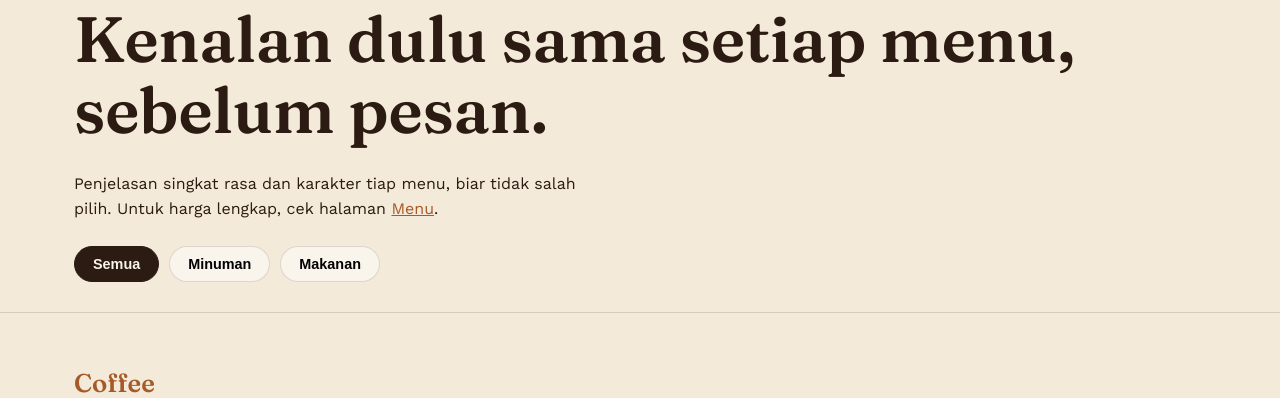
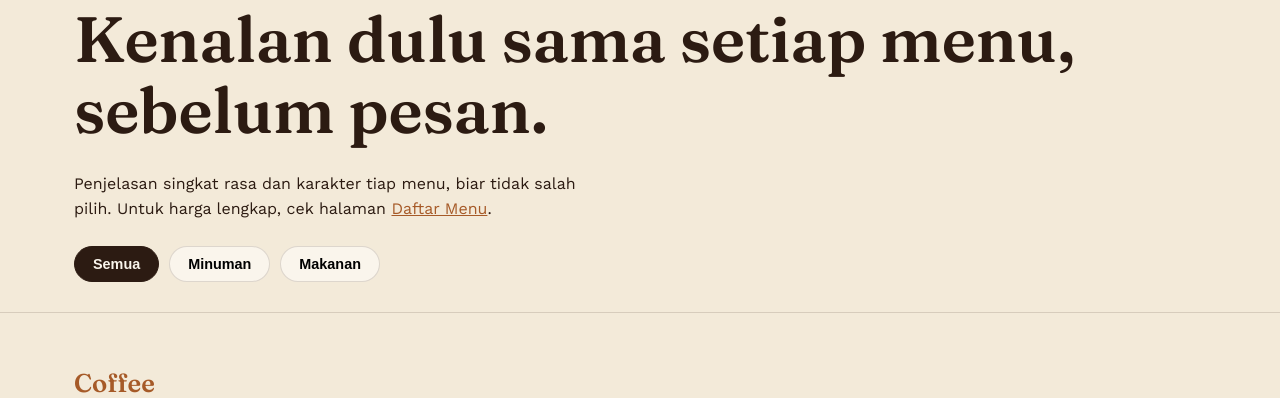
Before and after one commit to laptoploq77-art/Website-Rumangsa, a Flask app: page /deskripsi-menu in a window 1280 px wide. Shown: the part 180-578 px from the top of the page. Run offline with Flask 3, Linux system fonts and the light colour scheme.

Commit message:
Update deskripsi-menu.html

```diff
--- a/templates/deskripsi-menu.html
+++ b/templates/deskripsi-menu.html
@@ -7,7 +7,7 @@
   <div class="container">
     <span class="eyebrow" style="color:var(--terracotta-deep);font-weight:700;">Deskripsi Menu</span>
     <h1>Kenalan dulu sama setiap menu, sebelum pesan.</h1>
-    <p style="max-width:54ch;">Penjelasan singkat rasa dan karakter tiap menu, biar tidak salah pilih. Untuk harga lengkap, cek halaman <a href="{{ url_for('menu') }}" style="color:var(--terracotta-deep);text-decoration:underline;">Menu</a>.</p>
+    <p style="max-width:54ch;">Penjelasan singkat rasa dan karakter tiap menu, biar tidak salah pilih. Untuk harga lengkap, cek halaman <a href="{{ url_for('menu') }}" style="color:var(--terracotta-deep);text-decoration:underline;">Daftar Menu</a>.</p>
     <div class="filter-row" id="filterRow">
       {% for group in groups %}
       <button class="filter-btn {{ 'active' if loop.first }}" data-filter="{{ group|lower|replace(' ', '-') }}">{{ group }}</button>
```
